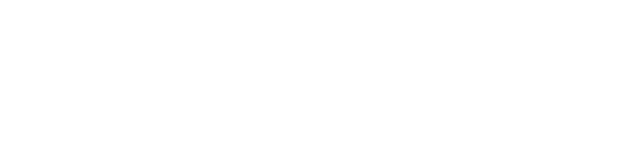
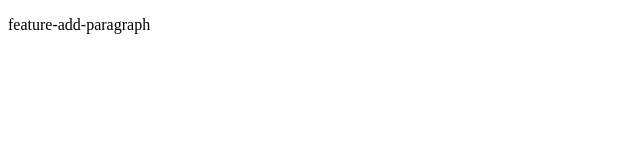
Before and after one commit to rmusteikis/git-flow-ex, a plain HTML site: page index.html in a window 1280 px wide. Shown: the whole page, without its empty margins (0-640 px from the left). Drawn offline with Linux system fonts and the light colour scheme.

Commit message:
add feature-add-paragraph

```diff
--- a/index.html
+++ b/index.html
@@ -4,5 +4,7 @@
   <meta charset="UTF-8">
   <title>Document</title>
 </head>
-<body></body>
+<body>
+  <p>feature-add-paragraph</p>
+</body>
 </html>
```
